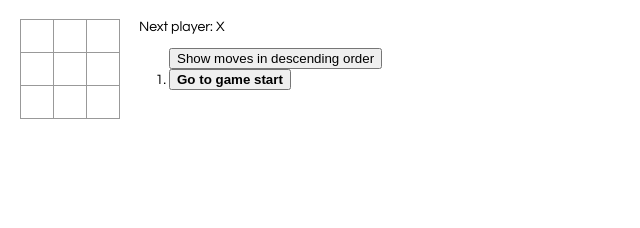
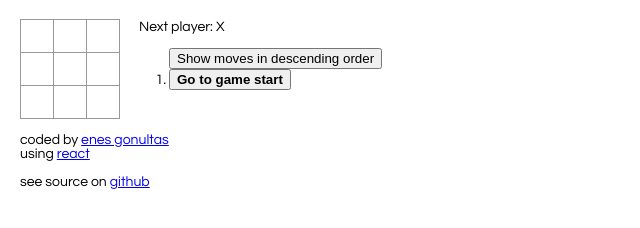
Before and after one commit to thebeastbelow/react-tictactoe, a React app: page public/index.html in a window 1280 px wide. Shown: the whole page, without its empty margins (0-640 px from the left). Built offline with nearby package versions, Linux system fonts and the light colour scheme.

Commit message:
footer stuff

```diff
--- a/public/index.html
+++ b/public/index.html
@@ -36,5 +36,14 @@
       To begin the development, run `npm start` or `yarn start`.
       To create a production bundle, use `npm run build` or `yarn build`.
     -->
+    <footer>
+      <p>
+        coded by <a target="_blank" href="https://github.com/thebeastbelow">enes gonultas</a><br>
+        using <a target="_blank" href="https://reactjs.org/">react</a>
+      </p>
+      <p>
+        see source on <a target="_blank" href="https://github.com/thebeastbelow/react-tictactoe">github</a>
+      </p>
+    </footer>
   </body>
 </html>
```
